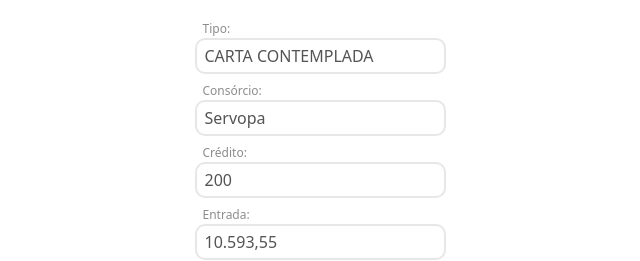
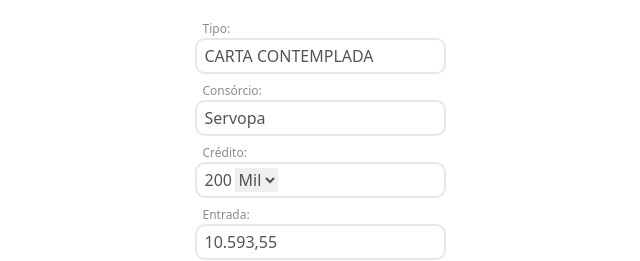
Before and after one commit to DavidHSCruz/GeradorDePost, a React (Vite) app: page /test in a window 1280 px wide. Shown: the top 261 px of the page, without its empty margins (320-960 px from the left). Built offline with nearby package versions, Linux system fonts and the light colour scheme; a web font is replaced by a local one.

Commit message:
add: variacao credito mil e mi

```diff
--- a/src/pages/Test.jsx
+++ b/src/pages/Test.jsx
@@ -39,6 +39,8 @@ const Test = () => {
         vencimento: '12/11/2025',
         contato: '(41) 99917-6416'
     })
+
+    const [milhar, setMilhar] = useState('mil')
 
     const [check, setCheck] = useState({
         seguro: false,
@@ -83,8 +85,9 @@ const Test = () => {
 
                                 <label className="text-preto text-[12px] opacity-50" htmlFor={name}>{inputName}:</label>
                             </div>
+                            <div className="flex border-2 rounded-[10px] border-preto border-opacity-10 focus-within:border-opacity-20 focus-within:border-vermelho py-1 px-2">
                                 <input
-                                className=" border-2 rounded-[10px] border-preto text-preto text-opacity-75 border-opacity-10 focus:border-opacity-20 focus:outline-none focus:border-vermelho py-1 px-2"
+                                    className={`text-preto text-opacity-75 focus:outline-none bg-transparent ${name === 'credito' ? 'w-[30px]' : 'w-full'}`}
                                     type="text"
                                     id={name}
                                     value={inf[name]}
@@ -92,6 +95,18 @@ const Test = () => {
                                     placeholder={placeholder}
                                     onChange={(e) => setInf({...inf, [name]: e.target.value})}
                                 />
+                               {name === 'credito' &&
+                                    <select
+                                        className="outline-none text-preto text-opacity-75"
+                                        name="milhar"
+                                        value={milhar}
+                                        onChange={(e) => setMilhar(e.target.value)}
+                                    >
+                                        <option value="mil">Mil</option>
+                                        <option value="mi">Mi</option>
+                                    </select>
+                                }
+                            </div>
                         </div>
                     )
                 })}
@@ -172,7 +187,7 @@ const Test = () => {
                             <div className="flex gap-[2px]">
                                 <p className="text-[8px] self-end">R$</p>
                                 <p className="text-[24px] font-bold relative top-[7px]">{inf.credito || '0'}</p>
-                                <p className="text-[10px] font-black self-end relative top-[1px]">MIL</p>
+                                <p className="text-[10px] font-black self-end relative top-[1px]">{milhar === 'mi' ? inf.credito === '1' ? 'MILHÃO' : 'MILHÕES' : milhar.toUpperCase()}</p>
                             </div>
                         </div>
                     </div>
```
Lines whose indentation alone changed are shown as unchanged.
